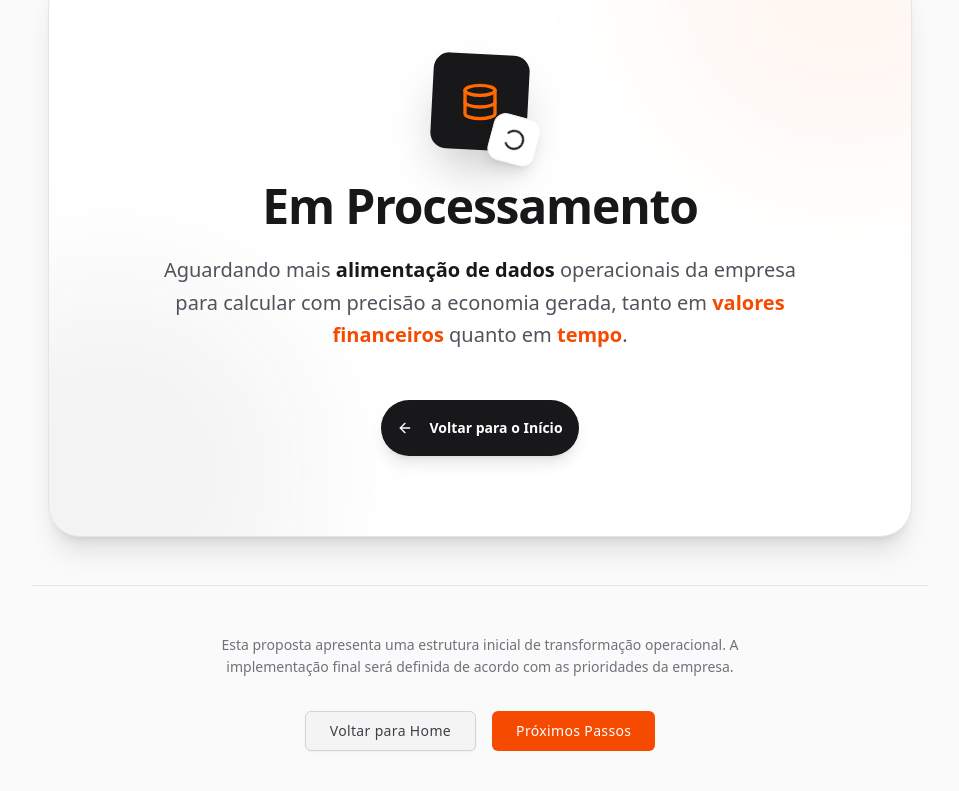
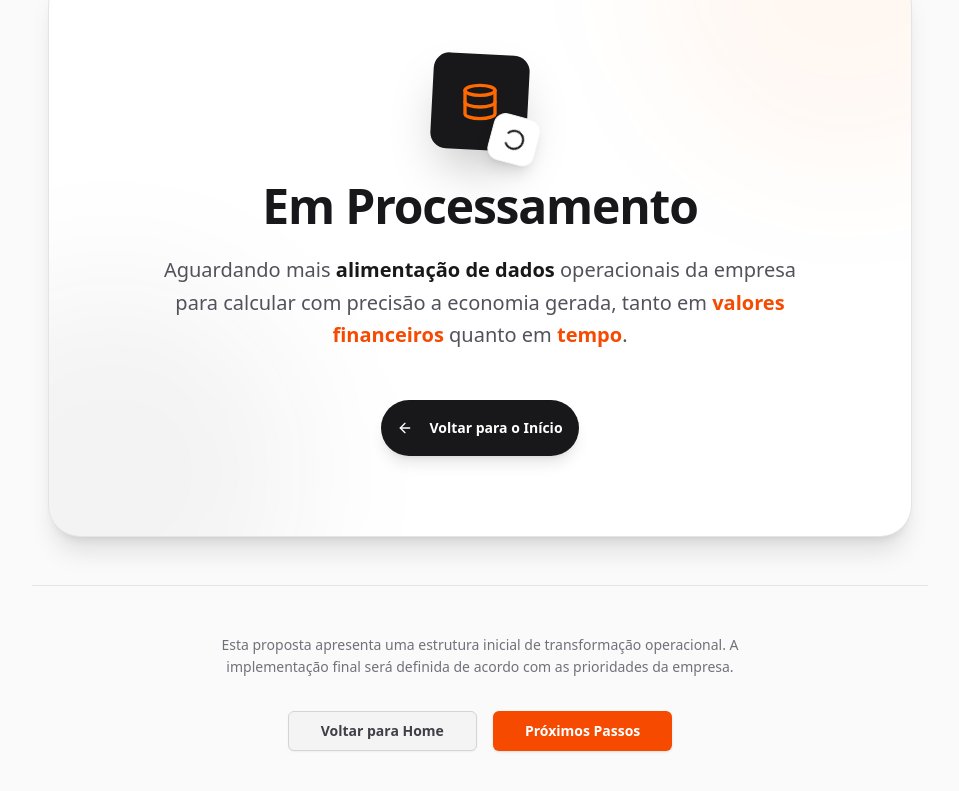
Before and after one commit to rennerculturabuilder-netizen/sistemas-sertub, a Next.js app: page /roi in a window 1280 px wide. Shown: the part 361-1152 px from the top of the page, without its empty margins (160-1119 px from the left). Built offline with nearby package versions, Linux system fonts and the light colour scheme.

Commit message:
fix: adjust FooterNavigation buttons styling and roi link

```diff
--- a/src/app/roi/page.tsx
+++ b/src/app/roi/page.tsx
@@ -3,6 +3,7 @@
 import { Navbar } from "@/components/Navbar";
 import { FooterNavigation } from "@/components/FooterNavigation";
 import { SectionHeader } from "@/components/SectionHeader";
+import Link from "next/link";
 import { Button } from "@/components/ui/button";
 import { Loader2, Database, ArrowLeft } from "lucide-react";
 
@@ -43,10 +44,10 @@ export default function ROIPage() {
 
                         {/* Botão de Voltar */}
                         <Button size="lg" className="bg-zinc-900 hover:bg-zinc-800 text-white font-bold px-8 rounded-full hover:-translate-y-1 shadow-lg hover:shadow-xl transition-all duration-300 h-14" asChild>
-                            <a href="/">
+                            <Link href="/">
                                 <ArrowLeft className="w-5 h-5 mr-2" />
                                 Voltar para o Início
-                            </a>
+                            </Link>
                         </Button>
                     </div>
                 </div>
--- a/src/components/FooterNavigation.tsx
+++ b/src/components/FooterNavigation.tsx
@@ -15,7 +15,7 @@ export function FooterNavigation() {
                         <Button
                             variant="outline"
                             size="lg"
-                            className="w-full sm:w-auto border-zinc-300 text-zinc-700 hover:bg-zinc-100 font-medium tracking-wide"
+                            className="w-full sm:w-auto border-zinc-300 text-zinc-700 hover:bg-zinc-100 font-semibold px-8"
                             asChild
                         >
                             <Link href="/">
@@ -25,7 +25,7 @@ export function FooterNavigation() {
 
                         <Button
                             size="lg"
-                            className="w-full sm:w-auto bg-orange-600 hover:bg-orange-700 text-white font-medium tracking-wide shadow-none"
+                            className="w-full sm:w-auto bg-orange-600 hover:bg-orange-700 text-white font-semibold px-8 shadow-sm hover:shadow"
                             asChild
                         >
                             <Link href="/proximos-passos">
```
